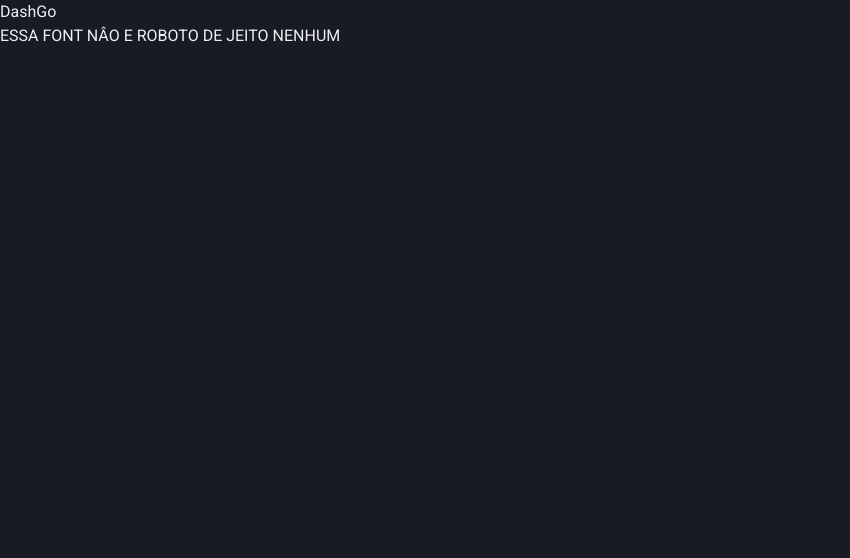
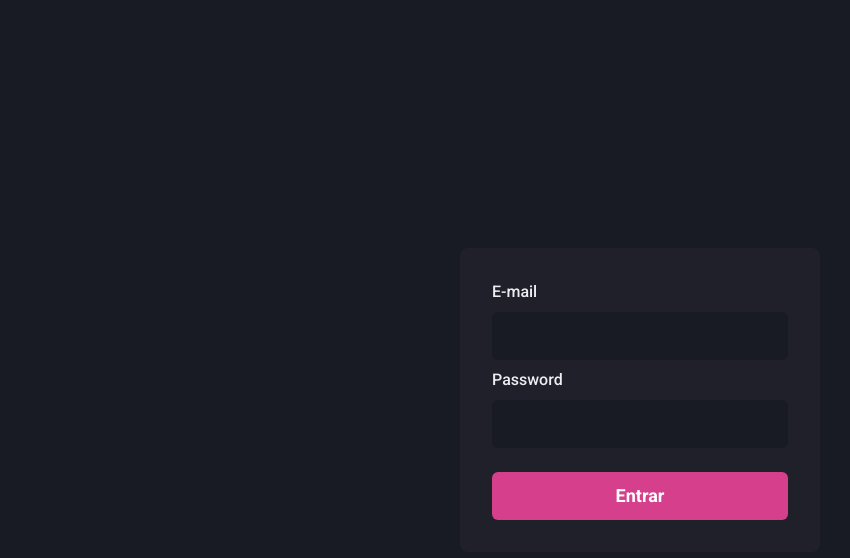
Before and after one commit to MoisesMenezes/Dashgo, a Next.js app: page / in a window 1280 px wide. Shown: the top 558 px of the page, without its empty margins (0-850 px from the left). Built offline with nearby package versions, Linux system fonts and the light colour scheme.

Commit message:
feat: add form component

```diff
--- /dev/null
+++ b/src/components/Form/Input.tsx
@@ -0,0 +1,32 @@
+import {
+  FormControl,
+  Input as ChakraInput,
+  FormLabel,
+  InputProps as ChakraInputProps,
+} from "@chakra-ui/react";
+
+interface InputProps extends ChakraInputProps {
+  name: string;
+  label?: string;
+}
+
+export default function Input({ name, label, ...rest }: InputProps) {
+  return (
+    <FormControl>
+      {!!label && <FormLabel htmlFor={name}>{label}</FormLabel>}
+      <ChakraInput
+        id={name}
+        name={name}
+        type={name}
+        focusBorderColor="pink.500"
+        bgColor="gray.900"
+        variant="filled"
+        size="lg"
+        _hover={{
+          bgColor: "gray.900",
+        }}
+        {...rest}
+      />
+    </FormControl>
+  );
+}
--- a/src/pages/index.tsx
+++ b/src/pages/index.tsx
@@ -1,10 +1,26 @@
-
+import { Flex, Stack, Button } from "@chakra-ui/react";
+import Input from "../components/Form/Input";
 
 export default function Home() {
   return (
-    <div>
-      <h1>DashGo</h1>
-      <p>ESSA FONT NÂO E ROBOTO DE JEITO NENHUM </p>
-    </div>
-  )
+    <Flex w="100vw" h="100vh" align="center" justify="center">
+      <Flex
+        as="form"
+        width="100%"
+        maxWidth={360}
+        bg="gray.800"
+        p="8"
+        borderRadius={8}
+        flexDir="column"
+      >
+        <Stack>
+          <Input type="email" name="email" label="E-mail" />
+          <Input type="password" name="password" label="Password" />
+        </Stack>
+        <Button mt="6" type="submit" colorScheme="pink" size="lg">
+          Entrar
+        </Button>
+      </Flex>
+    </Flex>
+  );
 }
```
